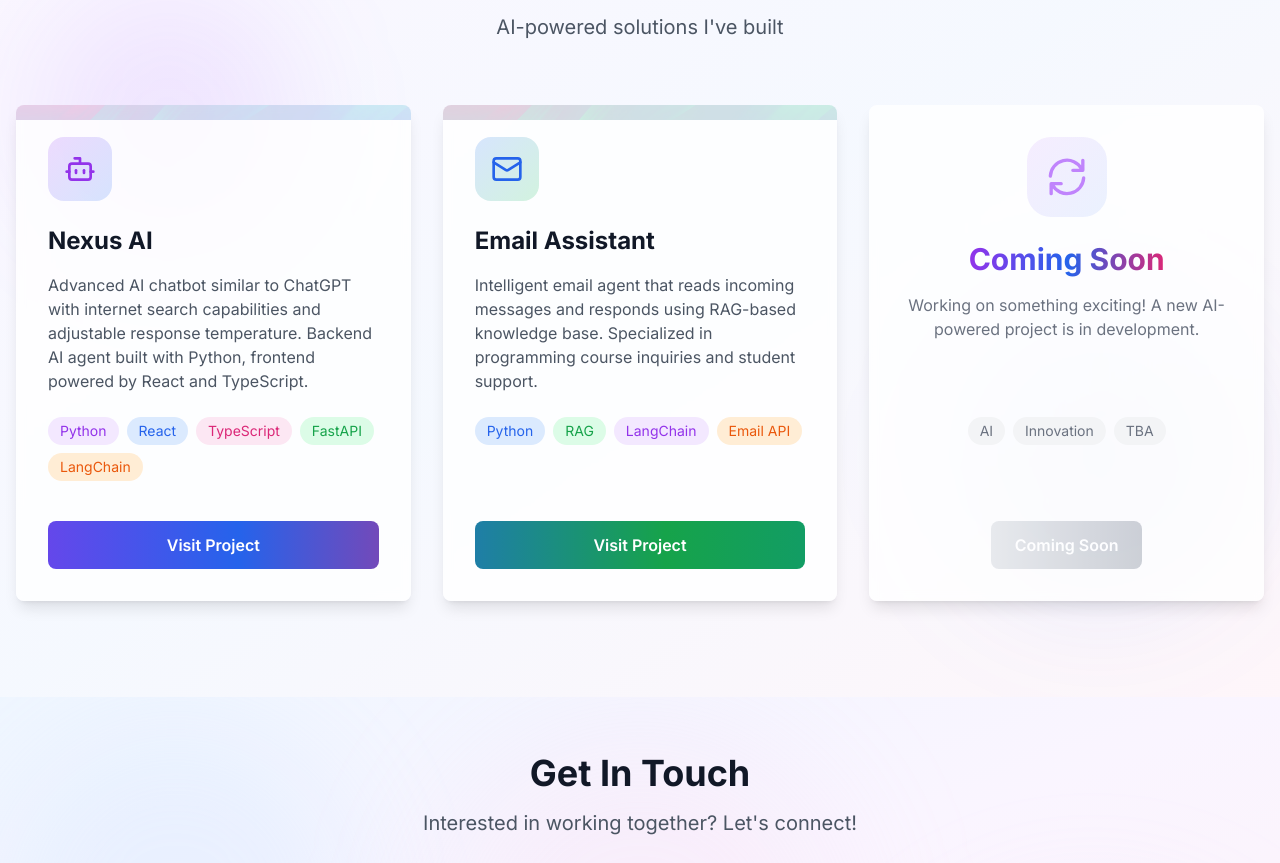
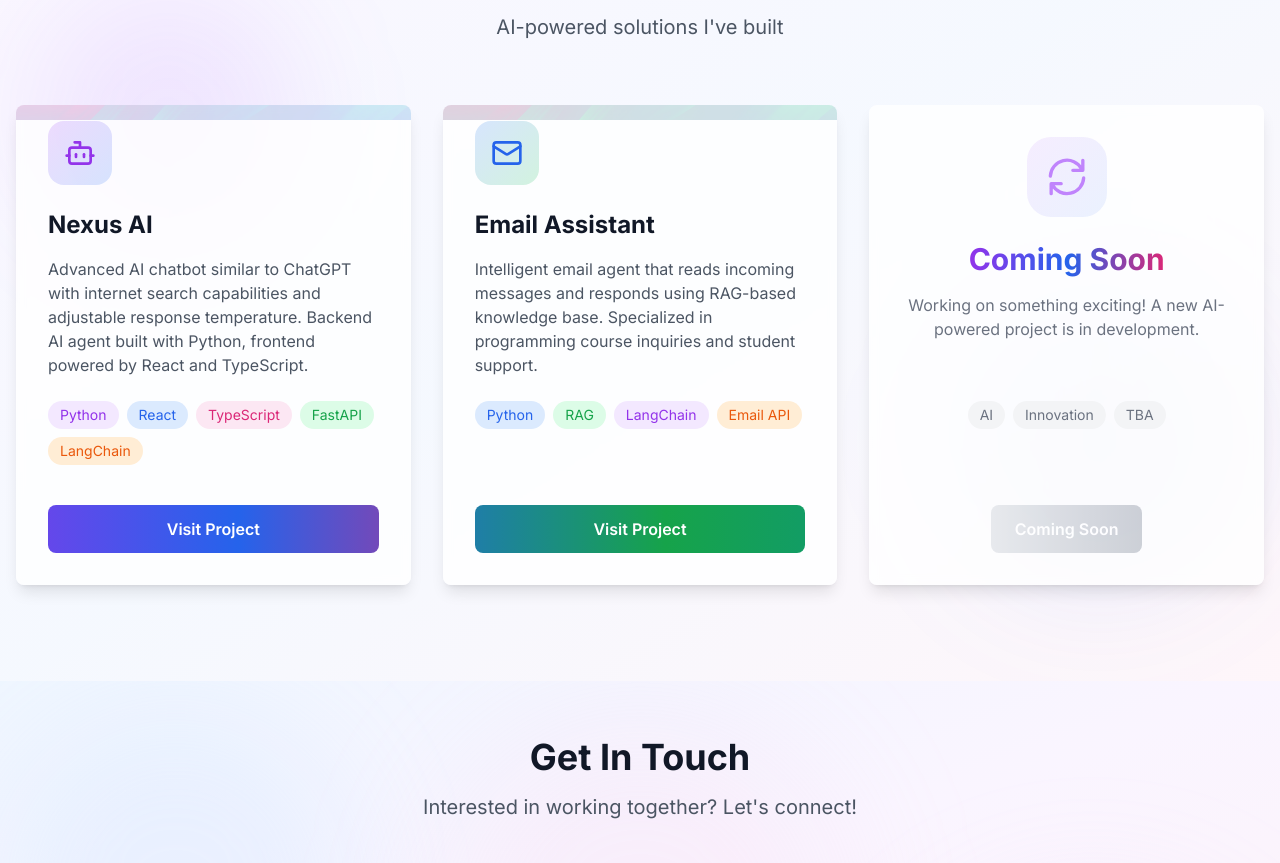
Before and after one commit to SoftwareMaestro16/portfolio, a website: page index.html in a window 1280 px wide. Shown: the part 3695-4558 px from the top of the page. Drawn offline with nearby package versions, Linux system fonts and the light colour scheme; files that its build step writes are made by us from their sources.

```diff
--- a/index.html
+++ b/index.html
@@ -1208,7 +1208,7 @@
                     <div class="absolute top-0 left-0 right-0 h-[15px] opacity-20 group-hover:opacity-30 transition-opacity duration-300">
                         <img src="public/media.png" alt="Nexus AI Banner" class="w-full h-full object-cover">
                     </div>
-                    <div class="p-8 flex flex-col flex-grow">
+                    <div class="p-8 pt-4 flex flex-col flex-grow">
                         <div class="w-16 h-16 bg-gradient-to-br from-purple-500/20 to-blue-500/20 rounded-2xl flex items-center justify-center mb-6">
                             <svg xmlns="http://www.w3.org/2000/svg" width="32" height="32" viewBox="0 0 24 24" fill="none" stroke="currentColor" stroke-width="2" stroke-linecap="round" stroke-linejoin="round" class="text-purple-600 dark:text-purple-400">
                                 <path d="M12 8V4H8"/>
@@ -1241,7 +1241,7 @@
                     <div class="absolute top-0 left-0 right-0 h-[15px] opacity-20 group-hover:opacity-30 transition-opacity duration-300">
                         <img src="public/media2.png" alt="Email Assistant Banner" class="w-full h-full object-cover">
                     </div>
-                    <div class="p-8 flex flex-col flex-grow">
+                    <div class="p-8 pt-4 flex flex-col flex-grow">
                         <div class="w-16 h-16 bg-gradient-to-br from-blue-500/20 to-green-500/20 rounded-2xl flex items-center justify-center mb-6">
                             <svg xmlns="http://www.w3.org/2000/svg" width="32" height="32" viewBox="0 0 24 24" fill="none" stroke="currentColor" stroke-width="2" stroke-linecap="round" stroke-linejoin="round" class="text-blue-600 dark:text-blue-400">
                                 <rect width="20" height="16" x="2" y="4" rx="2"/>
```
